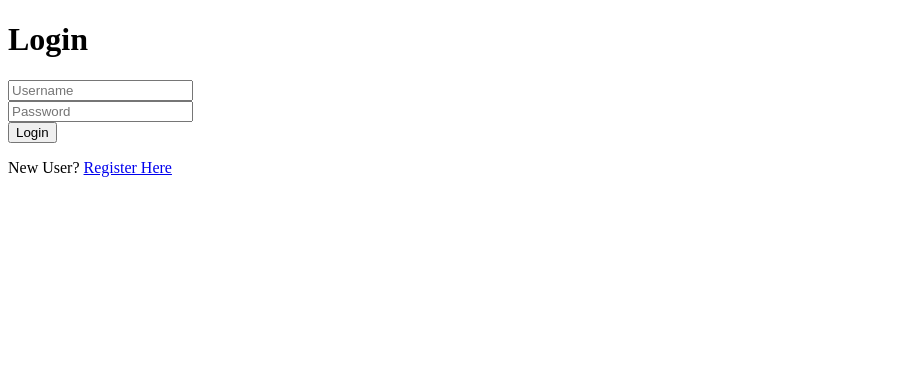
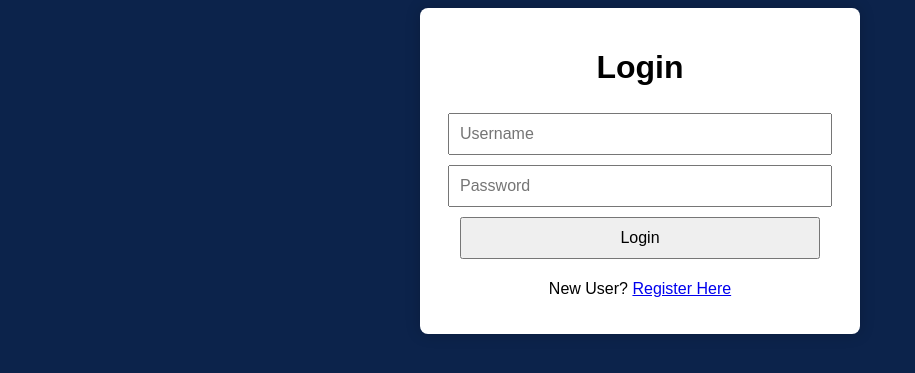
Before and after one commit to karansalot/stock-market-simulator, a Flask app: page / in a window 1280 px wide. Shown: the top 373 px of the page, without its empty margins (0-915 px from the left). Run offline with Flask 3, Linux system fonts and the light colour scheme.

Commit message:
Update login.html

```diff
--- a/templates/login.html
+++ b/templates/login.html
@@ -2,8 +2,32 @@
 <html>
 <head>
     <title>Login - Stock Market Game</title>
+    <style>
+        body {
+            font-family: Arial, sans-serif;
+            text-align: center;
+            background-color: #0c234b;
+            color: white;
+        }
+        .container {
+            max-width: 400px;
+            margin: auto;
+            background: white;
+            padding: 20px;
+            border-radius: 8px;
+            box-shadow: 0px 0px 15px rgba(0, 0, 0, 0.2);
+            color: black;
+        }
+        input, button {
+            padding: 10px;
+            font-size: 16px;
+            margin: 5px;
+            width: 90%;
+        }
+    </style>
 </head>
 <body>
+    <div class="container">
         <h1>Login</h1>
         <form method="POST">
             <input type="text" name="username" placeholder="Username" required><br>
@@ -11,5 +35,6 @@
             <button type="submit">Login</button>
         </form>
         <p>New User? <a href="/register">Register Here</a></p>
+    </div>
 </body>
 </html>
```
Lines whose indentation alone changed are shown as unchanged.
